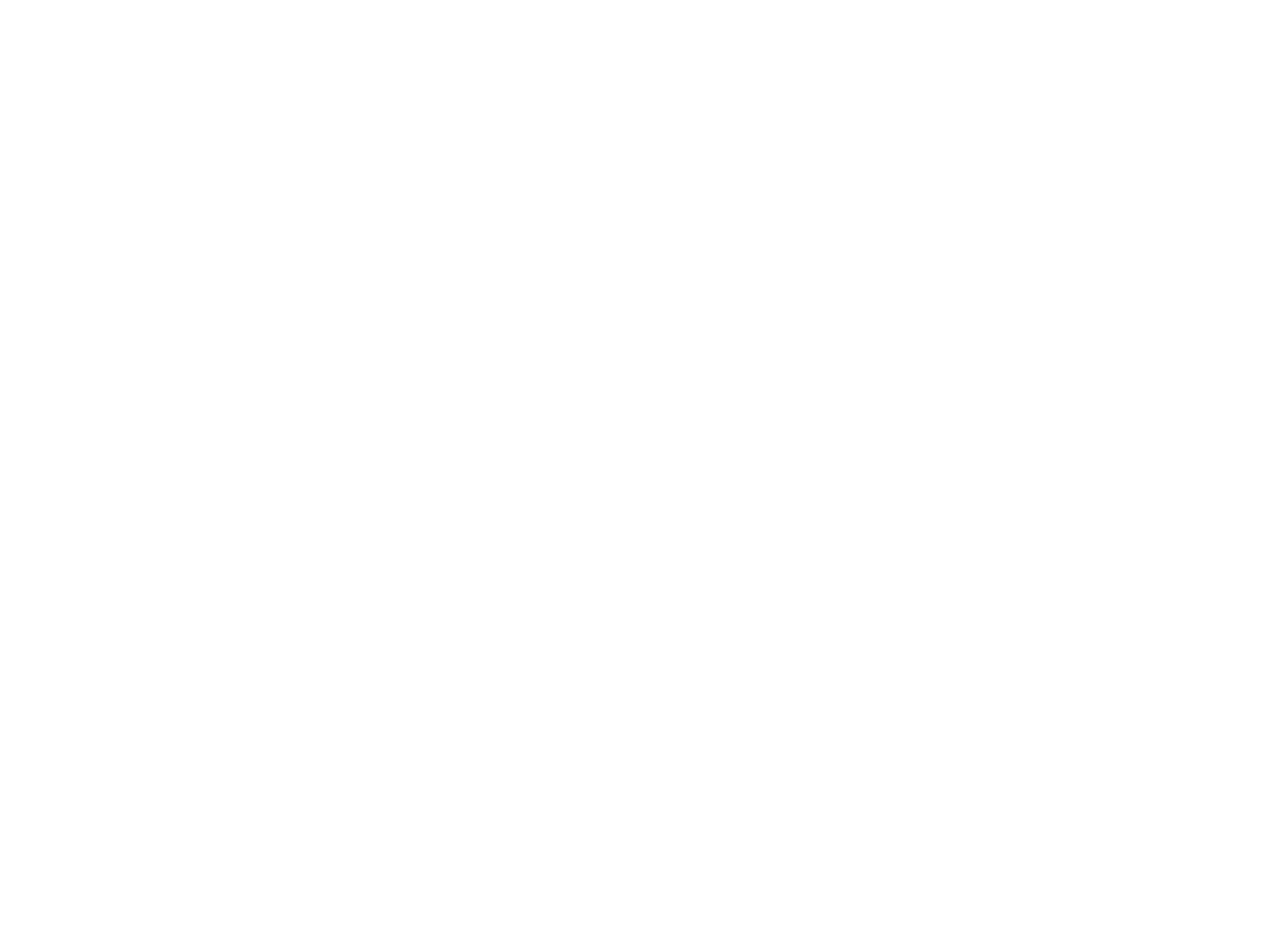
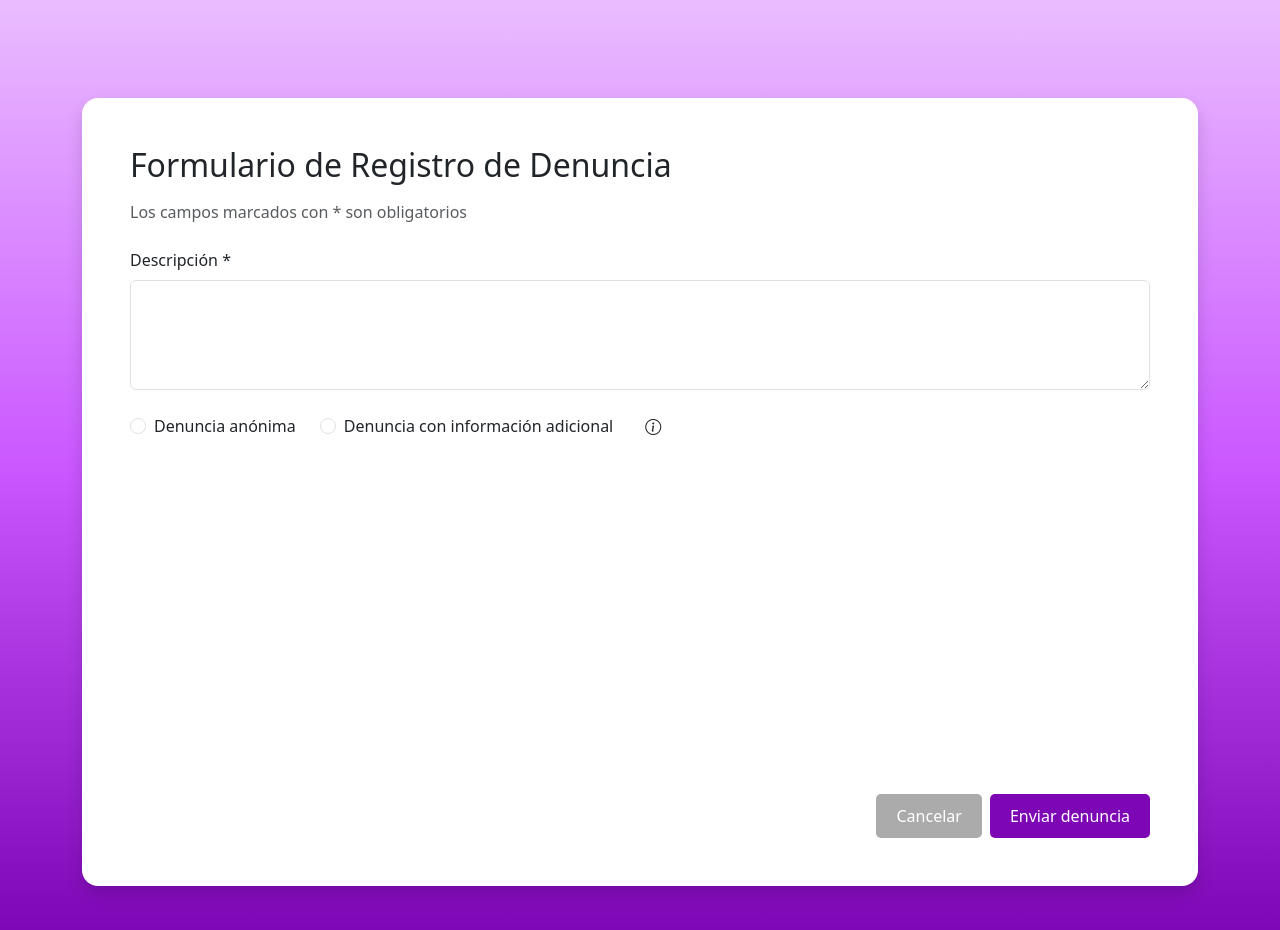
Before and after one commit to boapu18/PR_Tendedero, a React (Create React App) app in the folder client/: page / in a window 1280 px wide. Shown: the top 930 px of the page. Before the commit the page ends 800 px from the top, so only its background shows below. Built offline with nearby package versions, Linux system fonts and the light colour scheme.

Commit message:
pantalla formulario de registro de denuncias

```diff
--- a/client/src/App.css
+++ b/client/src/App.css
@@ -0,0 +1,49 @@
+.form-card {
+    margin-top: 50px;
+  }
+
+  .bg-gradient-purple {
+    background: linear-gradient(to bottom, #EABDFF, #CA57FF, #7D06B5);
+    min-height: 100vh;
+  }
+
+  .fixed-width-select {
+    width: 200px;      /* Puedes ajustar el valor según tu diseño */
+    min-width: 200px;
+    max-width: 200px;
+  }
+
+
+  /* Button styles */
+  .button-group {
+    display: flex;
+    justify-content: flex-end;
+    margin-top: 20px;
+    gap: 10px;
+    margin-top: 130px;
+  }
+
+  .cancel-button {
+    background: #ABABAB;
+    color: white;
+    border: none;
+    padding: 10px 20px;
+    border-radius: 5px;
+    cursor: pointer;
+
+  }
+
+  .submit-button {
+    background: #7D06B5;
+    color: white;
+    border: none;
+    padding: 10px 20px;
+    border-radius: 5px;
+    cursor: pointer;
+  }
+
+  .invisible-placeholder {
+    visibility: hidden;
+    height: 0;
+    overflow: hidden;
+  }
--- a/client/src/App.js
+++ b/client/src/App.js
@@ -1,9 +1,9 @@
-
+import React from "react";
+import FormPage from "./pages/FormPage";
 
 function App() {
   return (
-    <div>
-    </div>
+    <FormPage />
   );
 }
 
--- /dev/null
+++ b/client/src/components/PurpleBackground.js
@@ -0,0 +1,12 @@
+import React from "react";
+
+
+function PurpleBackground({ children }) {
+  return (
+    <div className="bg-gradient-purple ">
+        {children}
+    </div>
+  );
+}
+
+export default PurpleBackground;
--- /dev/null
+++ b/client/src/components/ReportForm.js
@@ -0,0 +1,129 @@
+import React, { useState, useEffect } from "react";
+import { useForm } from "react-hook-form";
+import { Tooltip } from "bootstrap";
+
+function ReportForm() {
+    // Initialize form handling with react-hook-form
+    const {
+        register,
+        handleSubmit,
+        formState: { errors },
+    } = useForm();
+
+    // State to handle selected province and conditional fields
+    const [selectedProvince, setSelectedProvince] = useState("");
+    const [showAdditionalInfo, setShowAdditionalInfo] = useState(false);
+
+    // Function executed when form is submitted
+    const onSubmit = (data) => {
+        console.log("Datos enviados:", data);
+    };
+
+    useEffect(() => {
+        const tooltips = document.querySelectorAll('[data-bs-toggle="tooltip"]');
+        tooltips.forEach((tooltip) => new Tooltip(tooltip));
+    }, []);
+
+    // Province and cantons mapping
+    const provinceData = {
+        "San José": ["San José", "Escazú", "Desamparados", "Puriscal", "Tarrazú", "Aserrí", "Mora", "Goicochea", "Santa Ana", "Alajuelita", "Vázquez de Coronado", "Acosta", "Tibás", "Moravia", "Montes de Oca", "Turrubares", "Dota", "Curridabat", "Pérez Zeledón", "León Córtes Castro"],
+        "Alajuela": ["Alajuela", "San Ramón", "Grecia", "San Mateo", "Atenas", "Naranjo", "Palmares", "Poás", "Orotina", "San Carlos", "Zarcero", "Sarchí", "Upala", "Los Chiles", "Guatuso", "Río Cuarto"],
+        "Cartago": ["Cartago", "Paraíso", "La Unión", "Jiménez", "Turrialba", "Alvarado", "Oreamuno", "El Guarco"],
+        "Heredia": ["Heredia", "Barva", "Santo Domingo", "Santa Bárbara", "San Rafael", "San Isidro", "Belén", "Flores", "San Pablo", "Sarapiquí"],
+        "Guanacaste": ["Liberia", "Nicoya", "Santa Cruz", "Bagaces", "Carrillo", "Cañas", "Abangares", "Tilarán", "Nandayure", "La Cruz", "Hojancha"],
+        "Puntarenas": ["Puntarenas", "Esparza", "Buenos Aires", "Montes de Oro", "Osa", "Quepos", "Golfito", "Coto Brus", "Parrita", "Corredoes", "Garabito", "Monteverde", "Puerto Jiménez"],
+        "Limón": ["Limón", "Pococí", "Siquirres", "Talamanca", "Matina", "Guácimo"],
+    };
+
+    // Filter cantons based on selected province
+    const filteredCantons = selectedProvince ? provinceData[selectedProvince] || [] : [];
+
+    return (
+        <div className="container py-5">
+            {/* Main card container for the form */}
+            <div className="bg-white shadow rounded-4 p-5 form-card">
+                <form onSubmit={handleSubmit(onSubmit)}>
+                    {/* Form title and subtitle */}
+                    <h2 className="mb-3">Formulario de Registro de Denuncia</h2>
+                    <p className="text-muted mb-4">Los campos marcados con * son obligatorios</p>
+
+                    {/* Description */}
+                    <div className="mb-4">
+                        <label className="form-label">Descripción *</label>
+                        <textarea className="form-control" rows={4} {...register("description", { required: "La descripción es obligatoria" })} />
+                        {errors.description && <div className="text-danger mt-1">{errors.description.message}</div>}
+                    </div>
+
+                    {/* Radio buttons to select type of report */}
+                    <div className="d-flex align-items-center gap-4 mb-4">
+                        <div className="form-check">
+                            <input className="form-check-input" type="radio" value="anonymous" {...register("typeReport", { required: true })} onChange={() => setShowAdditionalInfo(false)} />
+                            <label className="form-check-label">Denuncia anónima</label>
+                        </div>
+                        <div className="form-check">
+                            <input className="form-check-input" type="radio" value="addictional-information" {...register("typeReport", { required: true })} onChange={() => setShowAdditionalInfo(true)} />
+                            <label className="form-check-label">Denuncia con información adicional</label>
+                        </div>
+                        {/* Tooltip icon for additional info */}
+                        <i className="bi bi-info-circle ms-2" data-bs-toggle="tooltip" data-bs-placement="right" title="Incluye tu correo y edad para más contexto."></i>
+                    </div>
+
+                    {/* Additional fields that show conditionally */}
+                    <div
+                        className={`transition-opacity ${showAdditionalInfo ? "opacity-100 visible" : "opacity-0 invisible"}`}
+                        style={{ minHeight: "200px", transition: "opacity 0.5s ease" }}
+                    >
+                        {/* Email input */}
+                        <div className="mb-4">
+                            <label className="form-label">Correo electrónico</label>
+                            <input type="email" className="form-control w-50" {...register("email")} />
+                        </div>
+
+                        <div className="row mb-5">
+                            {/* Province selector */}
+                            <div className="col-auto me-5">
+                                <label className="form-label">Provincia</label>
+                                <select className="form-select fixed-width-select" {...register("province")} onChange={(e) => setSelectedProvince(e.target.value)}>
+                                    <option value="">Seleccione una provincia</option>
+                                    {Object.keys(provinceData).map((province) => (
+                                        <option key={province} value={province}>{province}</option>
+                                    ))}
+                                </select>
+                            </div>
+
+                            {/* Canton selector */}
+                            <div className="col-auto me-5">
+                                <label className="form-label">Cantón</label>
+                                <select className="form-select fixed-width-select" {...register("canton")} disabled={!selectedProvince}>
+                                    <option value="">Seleccione un cantón</option>
+                                    {filteredCantons.map((canton) => (
+                                        <option key={canton} value={canton}>{canton}</option>
+                                    ))}
+                                </select>
+                            </div>
+
+                            {/* Age range selector */}
+                            <div className="col-auto me-5">
+                                <label className="form-label">Rango de edad</label>
+                                <select className="form-select fixed-width-select" {...register("age")}>
+                                    <option value="">Seleccione</option>
+                                    <option value="16-25">16-25</option>
+                                    <option value="26-35">26-35</option>
+                                    <option value="36+">36+</option>
+                                </select>
+                            </div>
+                        </div>
+                    </div>
+
+                    {/* Buttons */}
+                    <div className="button-group d-flex justify-content-end gap-2">
+                        <button type="button" className="cancel-button">Cancelar</button>
+                        <button type="submit" className="submit-button">Enviar denuncia</button>
+                    </div>
+                </form>
+            </div>
+        </div>
+    );
+}
+
+export default ReportForm;
--- a/client/src/index.js
+++ b/client/src/index.js
@@ -3,6 +3,7 @@ import ReactDOM from 'react-dom/client';
 import App from './App';
 import 'bootstrap/dist/css/bootstrap.min.css';
 import 'bootstrap/dist/js/bootstrap.bundle.min.js';
+import 'bootstrap-icons/font/bootstrap-icons.css';
 
 const root = ReactDOM.createRoot(document.getElementById('root'));
 root.render(
--- /dev/null
+++ b/client/src/pages/FormPage.js
@@ -0,0 +1,16 @@
+import React from "react";
+import ReportForm from "../components/ReportForm";
+import PurpleBackground from "../components/PurpleBackground";
+import "../App.css";
+
+function FormPage() {
+  return (
+    <PurpleBackground>
+      <div className="form-container">
+        <ReportForm />
+      </div>
+    </PurpleBackground>
+  );
+}
+
+export default FormPage;
```
